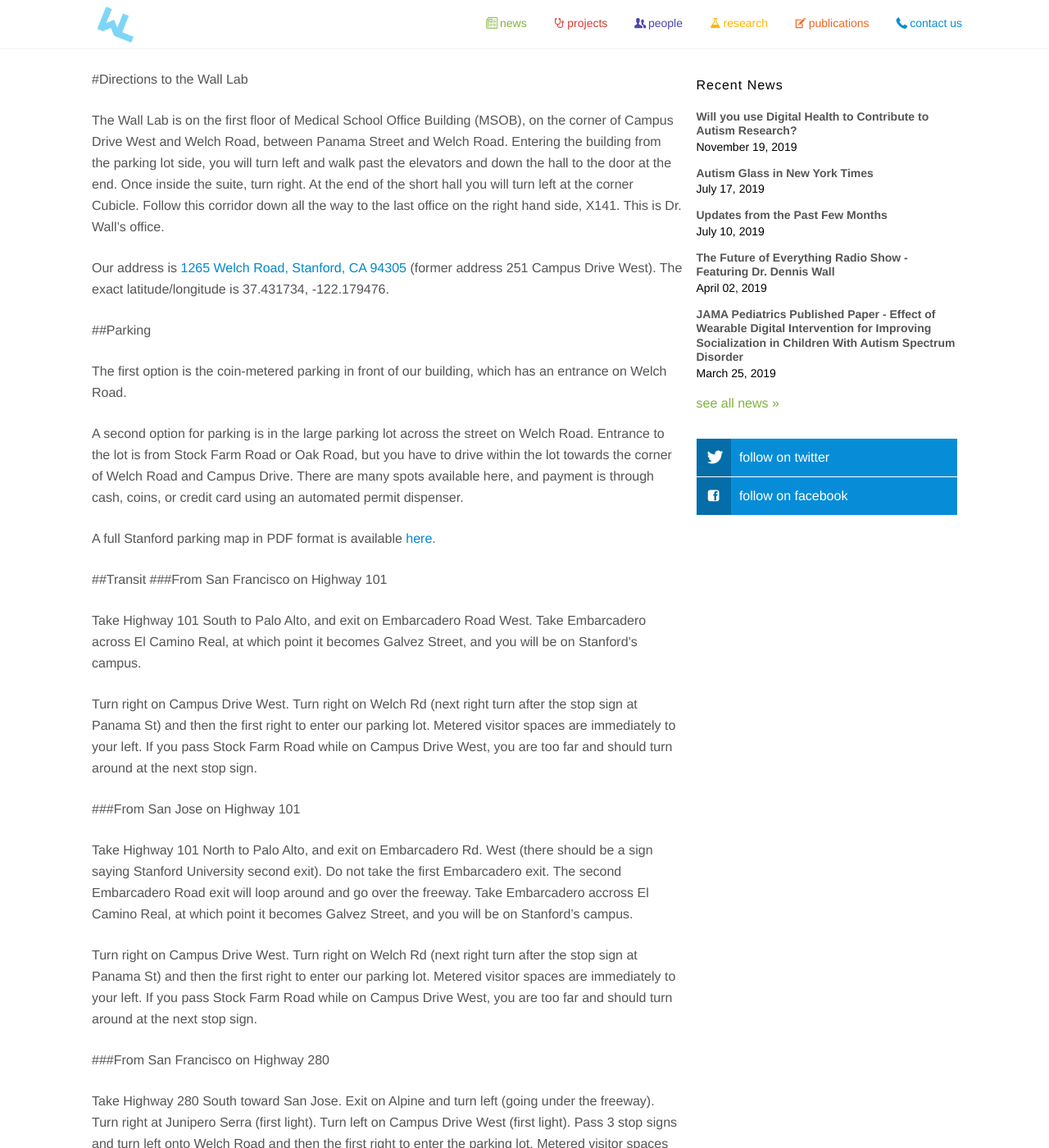
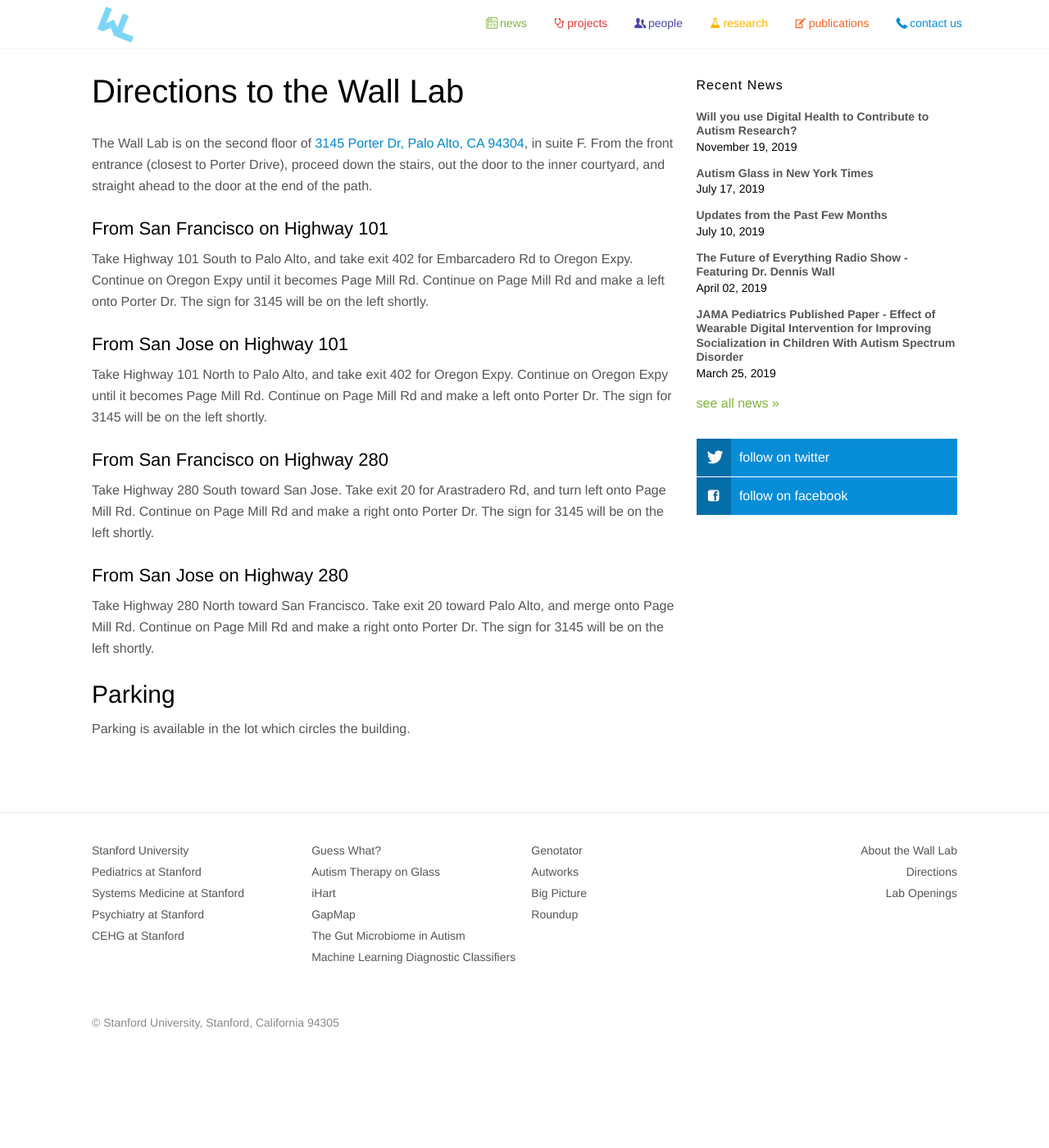
Before and after one commit to walllab/walllab.github.io, a Jekyll site: the page built from directions.md, in a window 1280 px wide and 1400 px high. Shown: the whole window at 82% size. Built offline with Jekyll 4.4.1, drawn with Linux system fonts in a browser that asks for light colours; some of the changed text lies outside the part shown.

Commit message:
Update directions and fix markup

```diff
--- a/directions.md
+++ b/directions.md
@@ -4,53 +4,27 @@
 title: Directions to the Wall Lab
 ---
 
-#Directions to the Wall Lab
+# Directions to the Wall Lab
 
-The Wall Lab is on the first floor of Medical School Office Building (MSOB), on the corner of Campus Drive West and Welch Road, between Panama Street and Welch Road.  Entering the building from the parking lot side, you will turn left and walk past the elevators and down the hall to the door at the end. Once inside the suite, turn right.  At the end of the short hall you will turn left at the corner Cubicle. Follow this corridor down all the way to the last office on the right hand side, X141.  This is Dr. Wall’s office.
+The Wall Lab is on the second floor of [3145 Porter Dr, Palo Alto, CA 94304](https://www.google.com/maps/place/3145+Porter+Dr,+Palo+Alto,+CA+94304/@37.4089245,-122.1531099,17z/data=!3m1!4b1!4m5!3m4!1s0x808fba9608d6060f:0x295bf0d2e8eac79!8m2!3d37.4089203!4d-122.1509212?hl=en), in suite F. From the front entrance (closest to Porter Drive), proceed down the stairs, out the door to the inner courtyard, and straight ahead to the door at the end of the path.
 
 
-Our address is [1265 Welch Road, Stanford, CA 94305](https://www.google.com/maps/place/1265+Welch+Rd/@37.4319496,-122.1794784,17z/data=!3m1!4b1!4m2!3m1!1s0x808fa4d22d69ebad:0x5444318898f428ee?hl=en) (former address 251 Campus Drive West).  The exact latitude/longitude is 37.431734, -122.179476.
+### From San Francisco on Highway 101
 
+Take Highway 101 South to Palo Alto, and take exit 402 for Embarcadero Rd to Oregon Expy. Continue on Oregon Expy until it becomes Page Mill Rd. Continue on Page Mill Rd and make a left onto Porter Dr. The sign for 3145 will be on the left shortly.
 
+### From San Jose on Highway 101
 
-##Parking
+Take Highway 101 North to Palo Alto, and take exit 402 for Oregon Expy. Continue on Oregon Expy until it becomes Page Mill Rd. Continue on Page Mill Rd and make a left onto Porter Dr. The sign for 3145 will be on the left shortly.
 
-The first option is the coin-metered parking in front of our building, which has an entrance on Welch Road.
+### From San Francisco on Highway 280
 
-A second option for parking is in the large parking lot across the street on Welch Road.  Entrance to the lot is from Stock Farm Road or Oak Road, but you have to drive within the lot towards the corner of Welch Road and Campus Drive.  There are many spots available here, and payment is through cash, coins, or credit card using an automated permit dispenser.
+Take Highway 280 South toward San Jose. Take exit 20 for Arastradero Rd, and turn left onto Page Mill Rd. Continue on Page Mill Rd and make a right onto Porter Dr. The sign for 3145 will be on the left shortly.
 
-A full Stanford parking map in PDF format is available [here](http://transportation.stanford.edu/maps.shtml).
+### From San Jose on Highway 280
 
+Take Highway 280 North toward San Francisco. Take exit 20 toward Palo Alto, and merge onto Page Mill Rd. Continue on Page Mill Rd and make a right onto Porter Dr. The sign for 3145 will be on the left shortly.
 
-##Transit
-###From San Francisco on Highway 101
+## Parking
 
-Take Highway 101 South to Palo Alto, and exit on Embarcadero Road West. Take Embarcadero across El Camino Real, at which point it becomes Galvez Street, and you will be on Stanford’s campus.
-
-Turn right on Campus Drive West.  Turn right on Welch Rd (next right turn after the stop sign at Panama St) and then the first right to enter our parking lot.  Metered visitor spaces are immediately to your left.  If you pass Stock Farm Road while on Campus Drive West, you are too far and should turn around at the next stop sign.
-
-###From San Jose on Highway 101
-
-Take Highway 101 North to Palo Alto, and exit on Embarcadero Rd. West (there should be a sign saying Stanford University second exit).  Do not take the first Embarcadero exit.  The second Embarcadero Road exit will loop around and go over the freeway.  Take Embarcadero accross El Camino Real, at which point it becomes Galvez Street, and you will be on Stanford’s campus.
-
-Turn right on Campus Drive West. Turn right on Welch Rd (next right turn after the stop sign at Panama St) and then the first right to enter our parking lot. Metered visitor spaces are immediately to your left. If you pass Stock Farm Road while on Campus Drive West, you are too far and should turn around at the next stop sign.
-
-###From San Francisco on Highway 280
-
-Take Highway 280 South toward San Jose. Exit on Alpine and turn left (going under the freeway). Turn right at Junipero Serra (first light). Turn left on Campus Drive West (first light). Pass 3 stop signs and turn left onto Welch Road and then the first right to enter the parking lot.  Metered visitor spaces are immediately to your left.
-
-###From San Jose on Highway 280
-
-Take Highway 280 North toward San Francisco. Exit on Alpine and turn right. Turn right at Junipero Serra (first light). Turn left on Campus Drive West (first light). Pass 3 stop signs and turn left onto Welch Rd and then the first right to enter the parking lot. Metered visitor spaces are immediately to your left.
-
-###Using Caltrain and Marguerite, the Stanford Campus Shuttle Service
-
-The [Marguerite Shuttle](http://transportation.stanford.edu/marguerite/MargueriteSched.shtml) is the free Stanford transportation service within the campus and to/from Palo Alto. It has schedules posted on bus stop posts.
-
-Guests visiting Stanford can use [Caltrain](http://www.caltrain.org) via the [Palo Alto station](http://www.caltrain.com/stations/paloaltostation.html), then walk over to transfer to the Marguerite Shuttle at the station. The [X line](http://transportation.stanford.edu/marguerite/maps/x.pdf) runs counter-clockwise and stops at the corner of Panama Street and Campus Drive, where you can walk around the corner to enter the MSOB.
-
-##Logistics
-
-  * [Google Maps](https://www.google.com/maps/place/1265+Welch+Rd/@37.4319496,-122.1794784,17z/data=!3m1!4b1!4m2!3m1!1s0x808fa4d22d69ebad:0x5444318898f428ee?hl=en)
-  * [Parking & Transportation Maps](http://transportation.stanford.edu/maps.shtml)
-  * [Local Hotel Information](http://www.stanford.edu/dept/rde/chs/general/hotel.html)
+Parking is available in the lot which circles the building.
```
